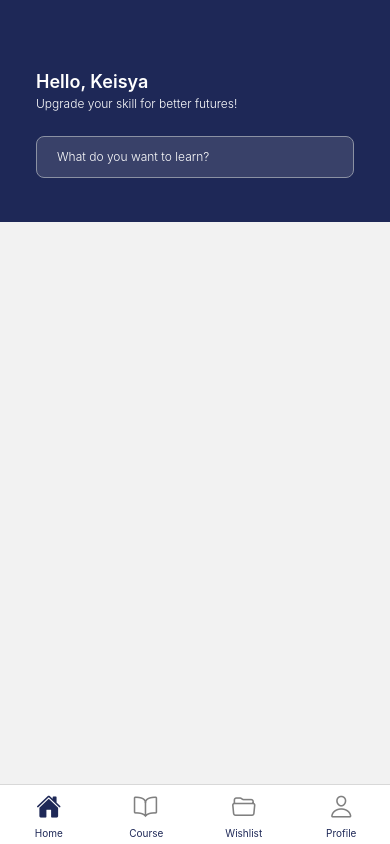
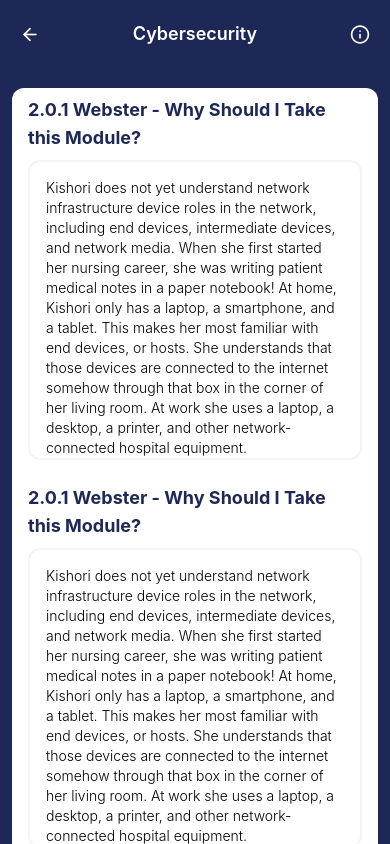
Before and after one commit to Yuniarrr/cyber-app-mobile, a React Native app: screen /detail-topic in a window 390 px wide. Built offline with nearby package versions, Linux system fonts and the light colour scheme.

Commit message:
feat: detail topic

```diff
--- a/src/navigation/StackNavigator.js
+++ b/src/navigation/StackNavigator.js
@@ -3,6 +3,7 @@ import TabNavigator from "./TabNavigator";
 import Search from "../screens/Search";
 import Settings from "../screens/Settings";
 import DetailCourse from "../screens/course/DetailCourse";
+import DetailTopic from "../screens/course/DetailTopic";
 
 const RootStack = createNativeStackNavigator();
 
@@ -30,6 +31,10 @@ function StackNavigator() {
                     name="detail-course"
                     component={DetailCourse}
                 />
+                <RootStack.Screen
+                    name="detail-topic"
+                    component={DetailTopic}
+                />
             </RootStack.Group>
         </RootStack.Navigator>
     );
--- a/src/screens/course/DetailCourse.js
+++ b/src/screens/course/DetailCourse.js
@@ -79,10 +79,10 @@ export default function DetailCourse() {
                                 horizontal
                                 data={data}
                                 renderItem={({ item }) => (
-                                    <View className="flex flex-col items-center justify-center w-32 py-3 rounded-md shadow-sm shadow-[#e0dddd]">
+                                    <TouchableOpacity className="flex flex-col items-center justify-center w-32 py-3 rounded-md shadow-sm shadow-[#e0dddd]" onPress={() => navigation.navigate('detail-topic')}>
                                         <Topic1 />
                                         <Text className="mx-1 font-medium text-center">{item.topic}</Text>
-                                    </View>
+                                    </TouchableOpacity>
                                 )}
                                 keyExtractor={item => item.id}
                                 ItemSeparatorComponent={() => (
--- /dev/null
+++ b/src/screens/course/DetailTopic.js
@@ -0,0 +1,53 @@
+import { View, Text, ScrollView, TouchableOpacity } from 'react-native'
+import React from 'react'
+import Background from '../../components/Background'
+import Feather from "@expo/vector-icons/Feather";
+
+export default function DetailTopic() {
+    return (
+        <Background useBackround={true}>
+            <ScrollView showsVerticalScrollIndicator={false} className="bg-darkblue">
+                <View className="mx-3 my-5">
+
+                    {/* header */}
+                    <View className="flex flex-col items-start justify-around mx-2 mb-10 gap-y-4">
+                        <View className="flex flex-row items-center justify-between w-full">
+                            <TouchableOpacity
+                                onPress={() => navigation.goBack()}>
+                                <Feather
+                                    name="arrow-left"
+                                    size={20}
+                                    color="white"
+                                />
+                            </TouchableOpacity>
+                            <Text className="text-lg font-semibold text-center text-white">
+                                Cybersecurity
+                            </Text>
+                            <TouchableOpacity
+                                onPress={() => navigation.goBack()}>
+                                <Feather
+                                    name="info"
+                                    size={20}
+                                    color="white"
+                                />
+                            </TouchableOpacity>
+                        </View>
+                    </View>
+
+                    {/* content */}
+                    <View className="flex flex-col w-full px-2 pb-2 bg-white rounded-xl gap-y-2">
+                        <View className="flex flex-col p-2 gap-y-2">
+                            <Text className="text-lg font-bold text-darkblue">2.0.1 Webster - Why Should I Take this Module?</Text>
+                            <Text className="px-4 pt-4 font-light leading-5 border-2 rounded-xl border-light-gray">Kishori does not yet understand network infrastructure device roles in the network, including end devices, intermediate devices, and network media. When she first started her nursing career, she was writing patient medical notes in a paper notebook! At home, Kishori only has a laptop, a smartphone, and a tablet. This makes her most familiar with end devices, or hosts. She understands that those devices are connected to the internet somehow through that box in the corner of her living room. At work she uses a laptop, a desktop, a printer, and other network-connected hospital equipment. </Text>
+                        </View>
+
+                        <View className="flex flex-col p-2 gap-y-2">
+                            <Text className="text-lg font-bold text-darkblue">2.0.1 Webster - Why Should I Take this Module?</Text>
+                            <Text className="px-4 pt-4 font-light leading-5 border-2 rounded-xl border-light-gray">Kishori does not yet understand network infrastructure device roles in the network, including end devices, intermediate devices, and network media. When she first started her nursing career, she was writing patient medical notes in a paper notebook! At home, Kishori only has a laptop, a smartphone, and a tablet. This makes her most familiar with end devices, or hosts. She understands that those devices are connected to the internet somehow through that box in the corner of her living room. At work she uses a laptop, a desktop, a printer, and other network-connected hospital equipment. </Text>
+                        </View>
+                    </View>
+                </View>
+            </ScrollView>
+        </Background>
+    )
+}
```
